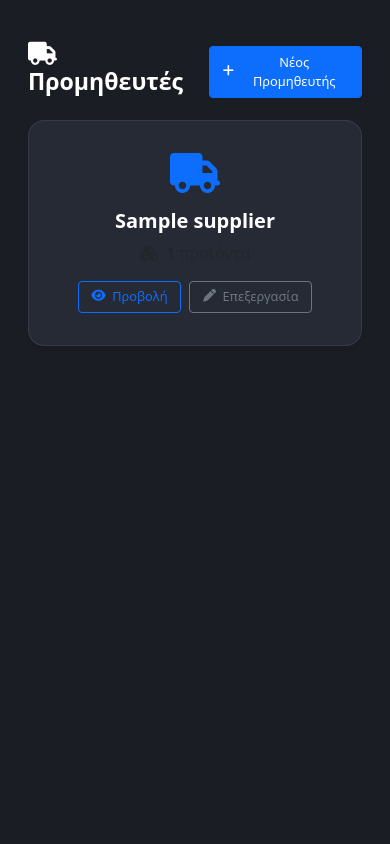
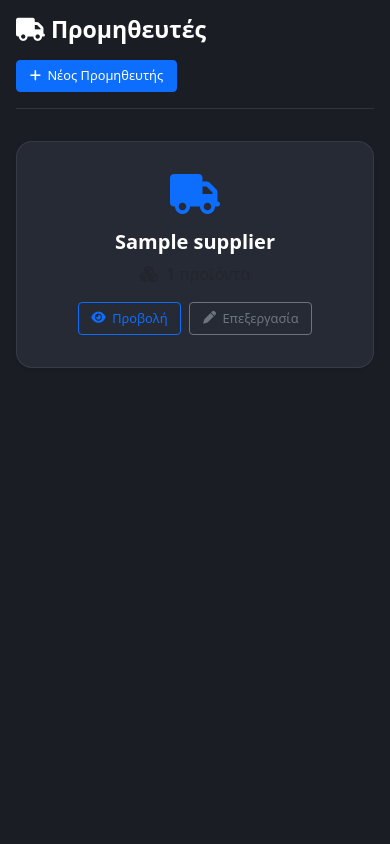
Before and after one commit to Dimitrios-Mourtzilas1999/apotheke, a Django app: page /supplier/ in a window 390 px wide; the page is wider, and only the part inside the window is pictured. Shown: the part 140-984 px from the top of that part. Run offline with Django 5.2, Linux system fonts and the light colour scheme; tables that the repository leaves empty hold one stand-in row (values such as "Sample post"); some libraries are stand-ins or nearby versions.

Commit message:
Remove container-fluid to fix button layout issues
- Replace container-fluid with custom content-wrapper
- Add page-header with custom flexbox layout
- Add header-actions for button placement
- Add empty-state styling for consistent layout
- Remove Bootstrap layout classes that cause button sizing issues
- Add proper max-width content wrapper (1400px)
- Improve responsive behavior for mobile
- Ensure buttons are properly sized regardless of container

```diff
--- a/inventory/static/inventory/suppliers/css/suppliers_index.css
+++ b/inventory/static/inventory/suppliers/css/suppliers_index.css
@@ -3,6 +3,43 @@
     padding: 2rem;
     background-color: #1a1d24;
     min-height: 100vh;
+}
+
+/* Content wrapper to control layout */
+.content-wrapper {
+    max-width: 1400px;
+    margin: 0 auto;
+}
+
+/* Page header */
+.page-header {
+    display: flex;
+    justify-content: space-between;
+    align-items: center;
+    margin-bottom: 2rem;
+    padding-bottom: 1rem;
+    border-bottom: 1px solid rgba(255,255,255,0.1);
+}
+
+.page-header h3 {
+    margin: 0;
+    color: #ffffff;
+}
+
+.header-actions {
+    display: flex;
+    gap: 0.5rem;
+}
+
+/* Empty state */
+.empty-state {
+    text-align: center;
+    padding: 3rem 0;
+}
+
+.empty-state h5 {
+    color: #9ca3af;
+    margin-bottom: 1.5rem;
 }
 
 /* Page header */
@@ -60,4 +97,14 @@ h3.fw-bold {
     .main-content {
         padding: 1rem;
     }
+
+    .page-header {
+        flex-direction: column;
+        align-items: flex-start;
+        gap: 1rem;
+    }
+
+    .header-actions {
+        width: 100%;
+    }
 }
--- a/inventory/templates/inventory/suppliers/index.html
+++ b/inventory/templates/inventory/suppliers/index.html
@@ -10,13 +10,13 @@
 {% include 'menu.html' %}
 
 <div class="main-content">
-  <div class="container-fluid">
+  <div class="content-wrapper">
 
     {% if suppliers %}
       <!-- Page Header -->
-      <div class="d-flex justify-content-between align-items-center mt-4 mb-3">
+      <div class="page-header">
         <h3 class="fw-bold"><i class="fa-solid fa-truck"></i> Προμηθευτές</h3>
-        <div class="d-flex gap-2">
+        <div class="header-actions">
           <a href="{% url 'supplier_register' %}" class="btn btn-primary btn-sm">
             <i class="fa-solid fa-plus"></i> Νέος Προμηθευτής
           </a>
@@ -50,9 +50,9 @@
         {% endfor %}
       </div>
     {% else %}
-    <div class="text-center mt-5">
+    <div class="empty-state">
       <h5 class="text-muted">Δεν υπάρχουν διαθέσιμοι προμηθευτές.</h5>
-      <a href="{% url 'supplier_register' %}" class="btn btn-primary btn-sm mt-2">Νέος Προμηθευτής</a>
+      <a href="{% url 'supplier_register' %}" class="btn btn-primary btn-sm">Νέος Προμηθευτής</a>
     </div>
     {% endif %}
   </div>
```
Also changed, not shown: inventory/static/inventory/categories/css/categories_index.css (+43 -1 lines), inventory/templates/inventory/categories/index.html (+6 -6 lines).
